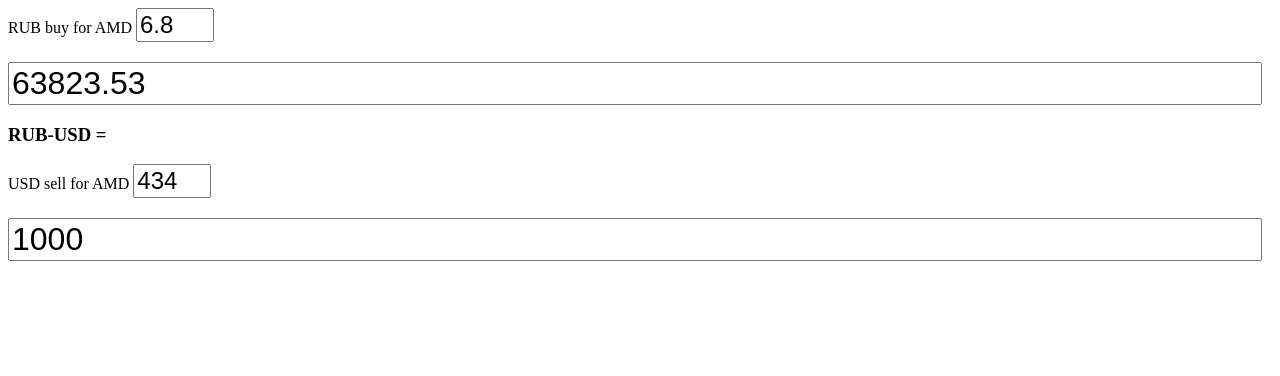
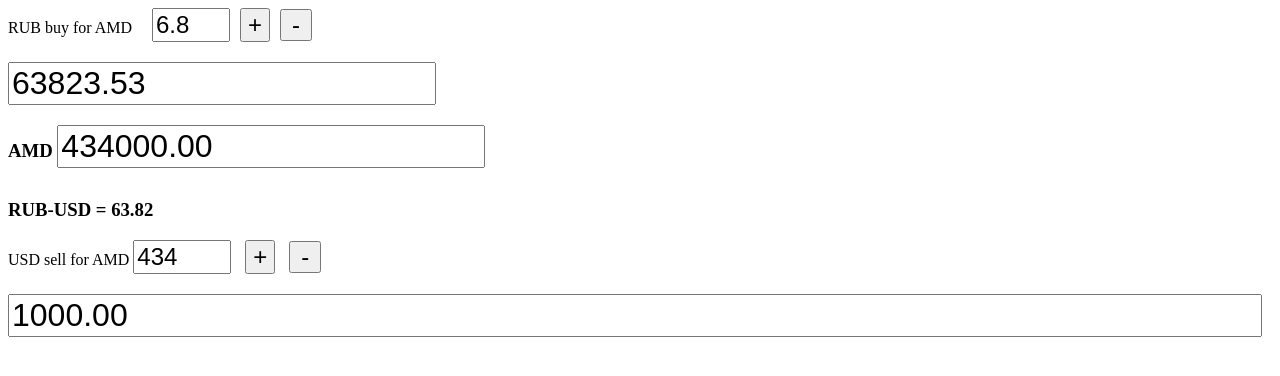
Before and after one commit to GoodDayForSurf/test-grid-keys, a plain HTML site: page convert.html in a window 1280 px wide. Drawn offline with nearby package versions, Linux system fonts and the light colour scheme.

Commit message:
add amd field add buttons

```diff
--- a/convert.html
+++ b/convert.html
@@ -5,8 +5,6 @@
     <meta name="viewport"
           content="width=device-width, user-scalable=no, initial-scale=1.0, maximum-scale=1.0, minimum-scale=1.0">
     <meta http-equiv="X-UA-Compatible" content="ie=edge">
-    <meta http-equiv="Access-Control-Allow-Origin" content="*">
-    <meta http-equiv="X-Frame-Options" content="ALLOW-FROM https://www.sas.am">
     <script src="https://code.jquery.com/jquery-3.6.0.slim.min.js" integrity="sha256-u7e5khyithlIdTpu22PHhENmPcRdFiHRjhAuHcs05RI=" crossorigin="anonymous"></script>
     <style>
         input {
@@ -14,20 +12,52 @@
             margin: 0;
             margin-right: 10px;
         }
+
+        .btn {
+            font-size: 24px;
+        }
+
+        .mr20 {
+            margin-right: 20px;
+        }
+
+        .mr10 {
+            margin-right: 10px;
+        }
+
+        .ph10 {
+            padding: 0 10px;
+        }
     </style>
     <title>Document</title>
 </head>
 <body>
 <div style="display: flex; flex-direction: column">
     <div style="display: flex;flex-direction:column;align-items: stretch">
-        <div>RUB buy for AMD <input type="number" step="0.1" style="width:70px;font-size: 24px" id="rub_amd"></input></div>
-        <input id="rub_inp" type="number" style="margin-top:20px;">
+        <div style="display: flex;align-items: baseline">
+            <span class="mr20">RUB buy for AMD</span> <input type="number" step="0.1" style="width:70px;font-size: 24px" id="rub_amd"></input>
+            <button onclick="const el = $('#rub_amd'); el.val(rnd(el[0].valueAsNumber + 0.05));rub_amd_cahnge();" class="btn mr10">+</button>
+            <button onclick="const el = $('#rub_amd'); el.val(rnd(el[0].valueAsNumber - 0.05));rub_amd_cahnge()" class="btn mr20 ph10">-</button>
+        </div>
+        <div style="display: flex;align-items: baseline">
+            <input id="rub_inp" type="number" style="margin-top:20px;">
+
+        </div>
+    </div>
+
+    <div style="display: flex;flex-direction:row;align-items: baseline">
+       <h3>AMD&nbsp;</h3>
+        <input id="amd_inp" type="number" style="margin-top:20px;">
     </div>
 
     <h3>RUB-USD = <span id="rub_usd"></span></h3>
 
     <div style="display: flex;flex-direction:column;align-items: stretch">
-        <div>USD sell for AMD <input type="number" style="width:70px;font-size: 24px" id="amd_usd"></div>
+        <div>USD sell for AMD <input type="number" style="width:90px;font-size: 24px" id="amd_usd">
+            <button onclick="const el = $('#amd_usd'); el.val(rnd(el[0].valueAsNumber + 1));amd_usd_change();" class="btn mr10">+</button>
+            <button onclick="const el = $('#amd_usd'); el.val(rnd(el[0].valueAsNumber - 1));amd_usd_change()" class="btn mr20 ph10">-</button>
+
+        </div>
         <input id="usd_inp" type="number" style="margin-top:20px">
     </div>
 </div>
@@ -37,13 +67,18 @@
     let AMD_USD = 434;
     const usd_inp = $('#usd_inp');
     const rub_inp = $('#rub_inp');
+    const amd_inp = $('#amd_inp');
     let lastUsedInput = usd_inp;
 
     $('#rub_amd')[0].value = (RUB_AMD);
-    $('#amd_usd')[0].value = (AMD_USD)
+    $('#amd_usd')[0].value = (AMD_USD);
+
+    setValues();
 
     usd_inp[0].value = 1000;
     calcRub();
+    calcUsd();
+
 
 
     rub_inp.on('keyup change', (v, el )=> {
@@ -57,26 +92,45 @@
         calcRub();
     })
 
-    $('#amd_usd').on('keyup change', e => {
-        AMD_USD = +e.target.value;
+    amd_inp.on('keyup change', (e, el )=> {
+        // lastUsedInput = usd_inp;
+        calcUsd({amd: e.target.value*1});
+        calcRub();
+    })
+
+
+    amd_usd_change = val => {
+        AMD_USD = val? +val : $('#amd_usd')[0].valueAsNumber;
         setValues();
         recalcLast();
-
+    }
+    $('#amd_usd').on('keyup change', e => {
+        amd_usd_change(+e.target.value)
     })
 
-    $('#rub_amd').on('keyup change', e => {
-        RUB_AMD = +e.target.value;
+
+    rub_amd_cahnge = val => {
+        RUB_AMD = val? +val : $('#rub_amd')[0].valueAsNumber;
         setValues();
         recalcLast();
+    }
+
+    $('#rub_amd').on('keyup change', e => {
+        rub_amd_cahnge(+e.target.value)
     })
 
     function recalcLast() {
         lastUsedInput === rub_inp ?  calcUsd() : calcRub();
     }
 
- function calcUsd() {
-     const value = rub_inp[0].value * RUB_AMD / AMD_USD
-     usd_inp[0].value = rnd(value)
+ function calcUsd({amd} = {amd: null}) {
+     const value_amd = amd || (rub_inp[0].value * RUB_AMD);
+     const value_usd = value_amd / AMD_USD;
+     usd_inp[0].value = rnd(value_usd)
+     if (!amd) {
+         amd_inp[0].value = rnd(value_amd)
+     }
+
  }
 
  function calcRub() {
```
